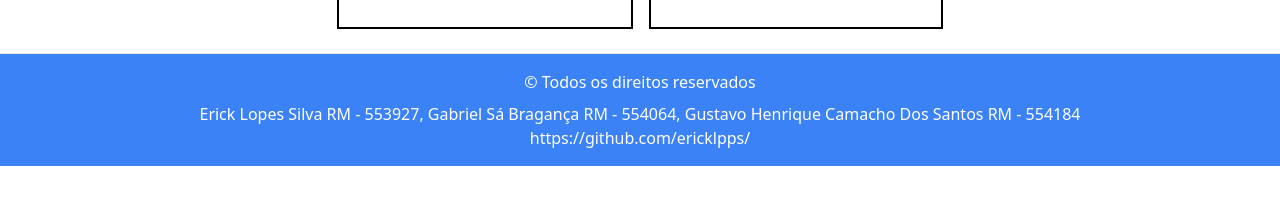
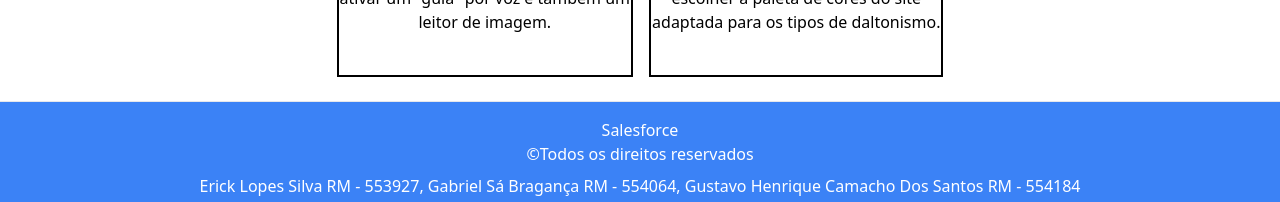
Before and after one commit to ericklpps/sprint4, a React (Vite) app: page / in a window 1280 px wide. Shown: the part 749-951 px from the top of the page. Before the commit the page ends 915 px from the top, so only its background shows below. Built offline with nearby package versions, Linux system fonts and the light colour scheme.

Commit message:
ajustando as tabelas

```diff
--- a/src/App.tsx
+++ b/src/App.tsx
@@ -37,9 +37,10 @@ function App() {
                 <hr/>
                 <div id='final' className="text-center">
                     <footer className="bg-blue-500 text-white p-4">
-                        <p className="mb-2">&#169; Todos os direitos reservados</p>
+                        <p>Salesforce</p>
+                        <p className="mb-2">&#169;Todos os direitos reservados</p>
                         <p>Erick Lopes Silva RM - 553927, Gabriel Sá Bragança RM - 554064, Gustavo Henrique Camacho Dos Santos RM - 554184</p>
-                        <p>https://github.com/ericklpps/</p>
+                        <p>https://github.com/ericklpps/sprint4</p>
                     </footer>
                 </div>
             </div>
--- a/src/componentes/servicos/Inicio.tsx
+++ b/src/componentes/servicos/Inicio.tsx
@@ -33,12 +33,14 @@ const Inicio: React.FC = () => {
                                     <tr>
                                         <td className="image-cell" align="center">
                                             <img src={imagem3} alt="Guia" width="200" height="200" className="text-center" />
+                                            <br/>
                                         </td>
                                     </tr>
                                     <tr>
                                         <td className="text-center">
                                             <Link to="/Guia" className="bg-white border border-blue-500 text-blue-500 font-bold py-2 px-4 rounded mb-2 text-center">Nova função: Guia</Link>
                                             <br />
+                                            <br/>
                                             <p className="text-center mb-4">Nova ferramenta onde o usuário pode <br />ativar um "guia" por voz e também um<br /> leitor de imagem.</p>
                                             <br />
                                         </td>
@@ -55,12 +57,14 @@ const Inicio: React.FC = () => {
                                     <tr>
                                         <td className="image-cell" align="center">
                                             <img src={imagem2} alt="Daltonismo" width="200" height="200" className="text-center" />
+                                            <br/>
                                         </td>
                                     </tr>
                                     <tr>
                                         <td className="text-center">
                                             <Link to="/Daltonismo" className="bg-white border border-blue-500 text-blue-500 font-bold py-2 px-4 rounded mb-2 text-center">Nova função: Daltonismo</Link>
                                             <br />
+                                            <br/>
                                             <p className="text-center mb-4">Nova ferramenta onde o usuário pode <br />escolher a paleta de cores do site<br /> adaptada para os tipos de daltonismo.</p>
                                             <br />
                                         </td>
```
